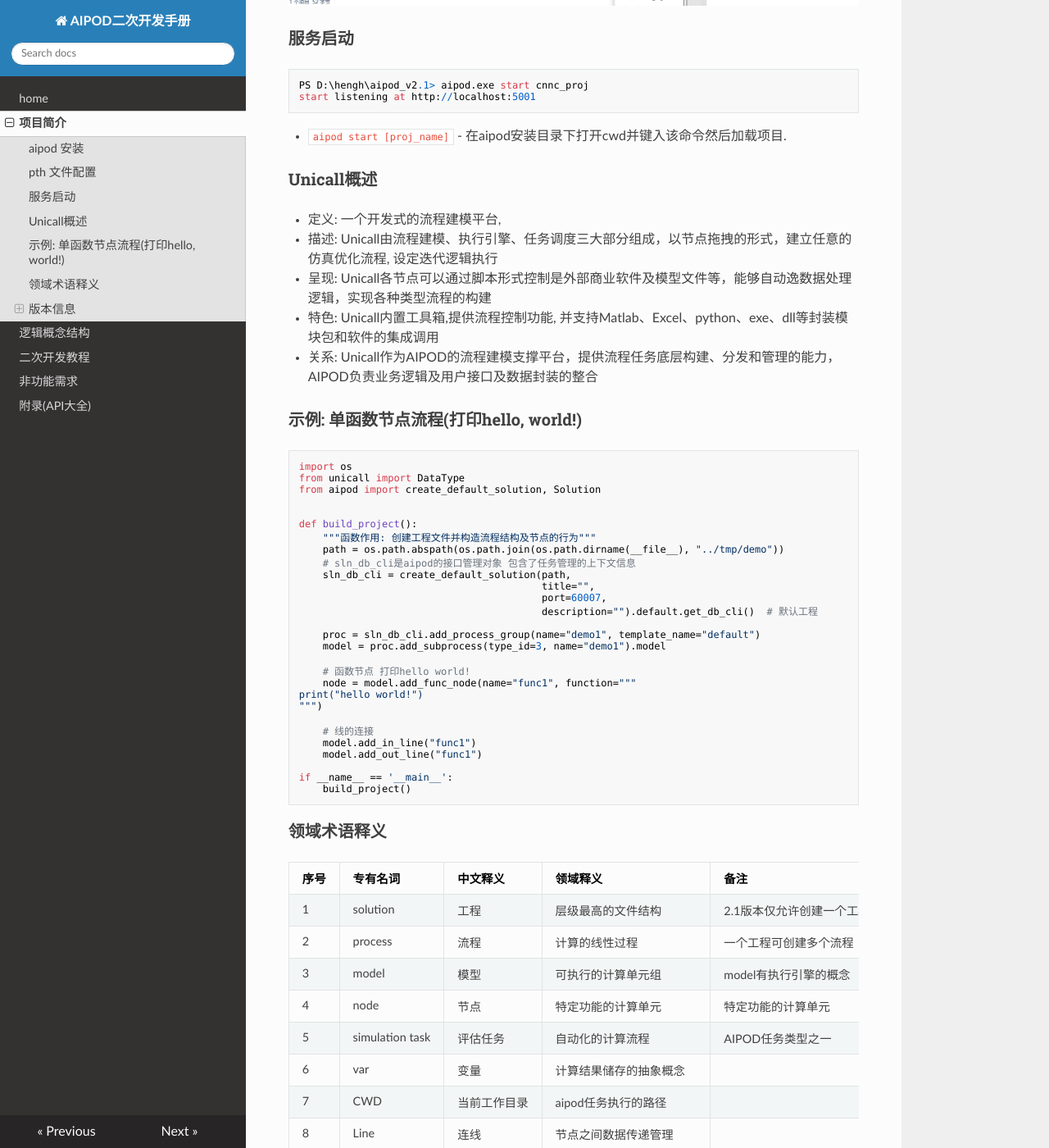
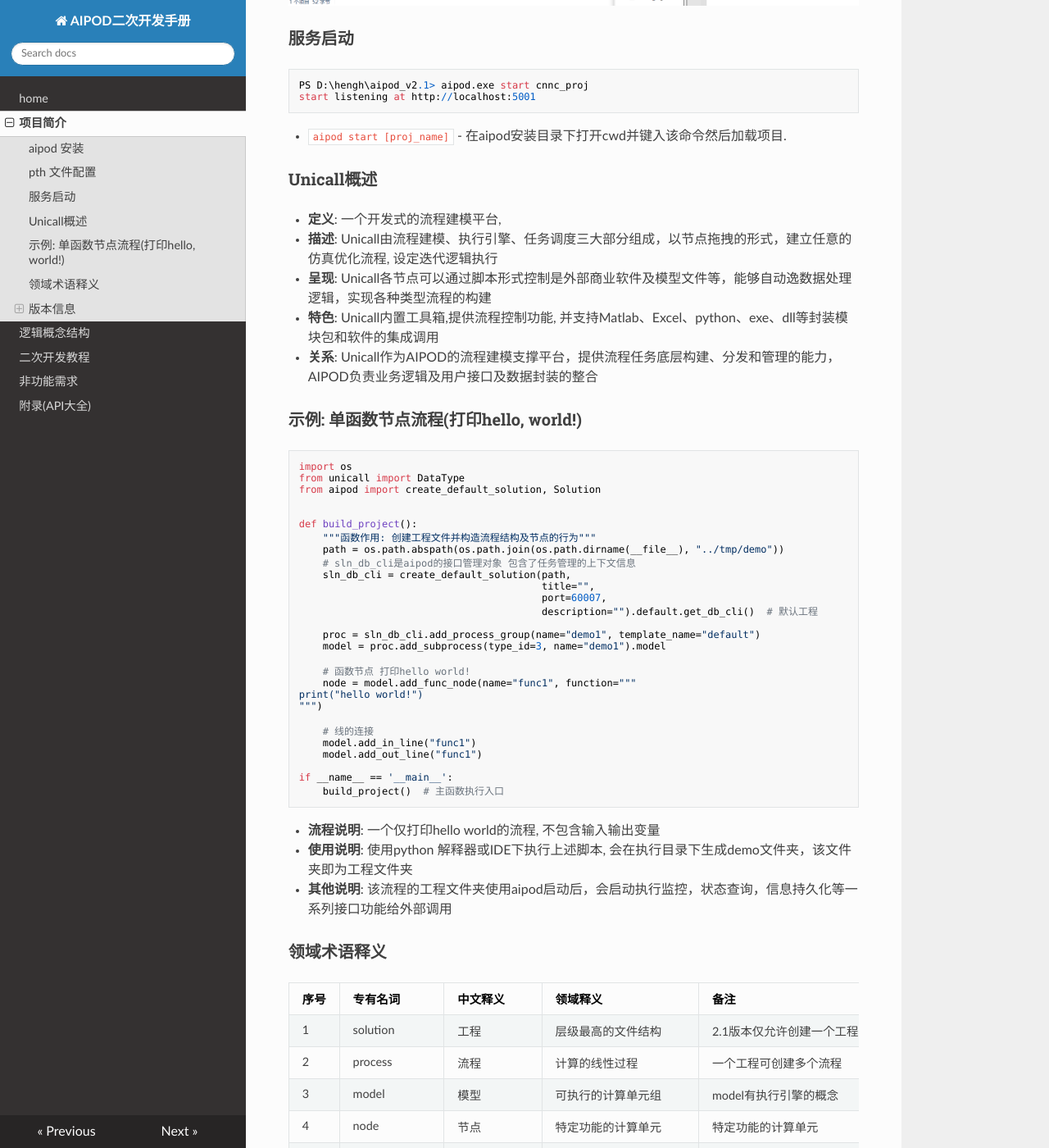
Before and after one commit to solheng/UnilabDoc, an MkDocs documentation site: the page built from docs/项目简介.md, in a window 1280 px wide and 1400 px high, scrolled down 785 px. Shown: the whole window at 82% size. Built offline with MkDocs 1.6.1, drawn with Linux system fonts in a browser that asks for light colours; nearby versions of some CDN libraries; some of the changed text lies outside the part shown.

Commit message:
项目简介内容补充

```diff
--- a/docs/项目简介.md
+++ b/docs/项目简介.md
@@ -22,11 +22,11 @@
 
 
 ### Unicall概述
-* 定义: 一个开发式的流程建模平台,
-* 描述: Unicall由流程建模、执行引擎、任务调度三大部分组成，以节点拖拽的形式，建立任意的仿真优化流程, 设定迭代逻辑执行
-* 呈现: Unicall各节点可以通过脚本形式控制是外部商业软件及模型文件等，能够自动逸数据处理逻辑，实现各种类型流程的构建
-* 特色: Unicall内置工具箱,提供流程控制功能, 并支持Matlab、Excel、python、exe、dll等封装模块包和软件的集成调用
-* 关系: Unicall作为AIPOD的流程建模支撑平台，提供流程任务底层构建、分发和管理的能力，AIPOD负责业务逻辑及用户接口及数据封装的整合
+* **定义**: 一个开发式的流程建模平台,
+* **描述**: Unicall由流程建模、执行引擎、任务调度三大部分组成，以节点拖拽的形式，建立任意的仿真优化流程, 设定迭代逻辑执行
+* **呈现**: Unicall各节点可以通过脚本形式控制是外部商业软件及模型文件等，能够自动逸数据处理逻辑，实现各种类型流程的构建
+* **特色**: Unicall内置工具箱,提供流程控制功能, 并支持Matlab、Excel、python、exe、dll等封装模块包和软件的集成调用
+* **关系**: Unicall作为AIPOD的流程建模支撑平台，提供流程任务底层构建、分发和管理的能力，AIPOD负责业务逻辑及用户接口及数据封装的整合
 
 ### 示例: 单函数节点流程(打印hello, world!)
     import os
@@ -56,7 +56,11 @@
         model.add_out_line("func1")
 
     if __name__ == '__main__':
-        build_project()
+        build_project()  # 主函数执行入口
+
+* **流程说明**: 一个仅打印hello world的流程, 不包含输入输出变量
+* **使用说明**: 使用python 解释器或IDE下执行上述脚本, 会在执行目录下生成demo文件夹，该文件夹即为工程文件夹
+* **其他说明**: 该流程的工程文件夹使用aipod启动后，会启动执行监控，状态查询，信息持久化等一系列接口功能给外部调用
 
 ### 领域术语释义
 
@@ -66,15 +70,15 @@
 | 2 |process|流程|计算的线性过程|一个工程可创建多个流程|
 | 3 |model|模型|可执行的计算单元组|model有执行引擎的概念|
 | 4 |node|节点|特定功能的计算单元|特定功能的计算单元 |
-| 5 |simulation task|评估任务|自动化的计算流程|AIPOD任务类型之一|
+| 5 |simulation task|评估任务|自动化的计算流程|任务类型之一|
 | 6 |var|变量|计算结果储存的抽象概念|
-| 7 |CWD|当前工作目录|aipod任务执行的路径|
+| 7 |CWD|当前工作目录|任务执行的路径|
 | 8 |Line|连线|节点之间数据传递管理|
-| 9 |unicall|任务调用管理|任务定义执行器构造|aipod的后端|
-| 10 |gfunc|全局函数|任务数据引擎的缓存和构造|unicall的后端|
 
 ### 版本信息
 #### 版本号
+* AIPOD 2022R1
 #### 修订日期
+* 20220120
 #### 修订人/审核人
-#### 修改历史内容
+* 衡浩/杨文广
```
